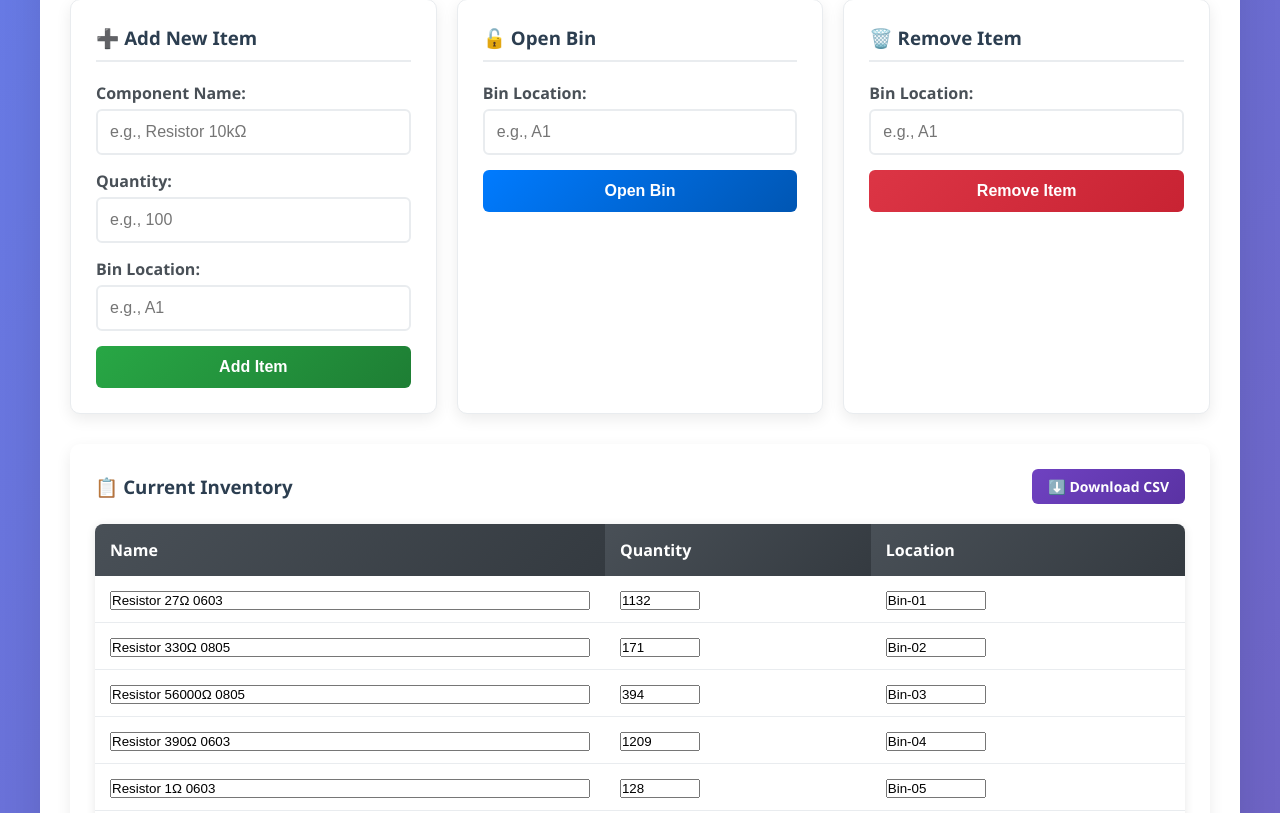
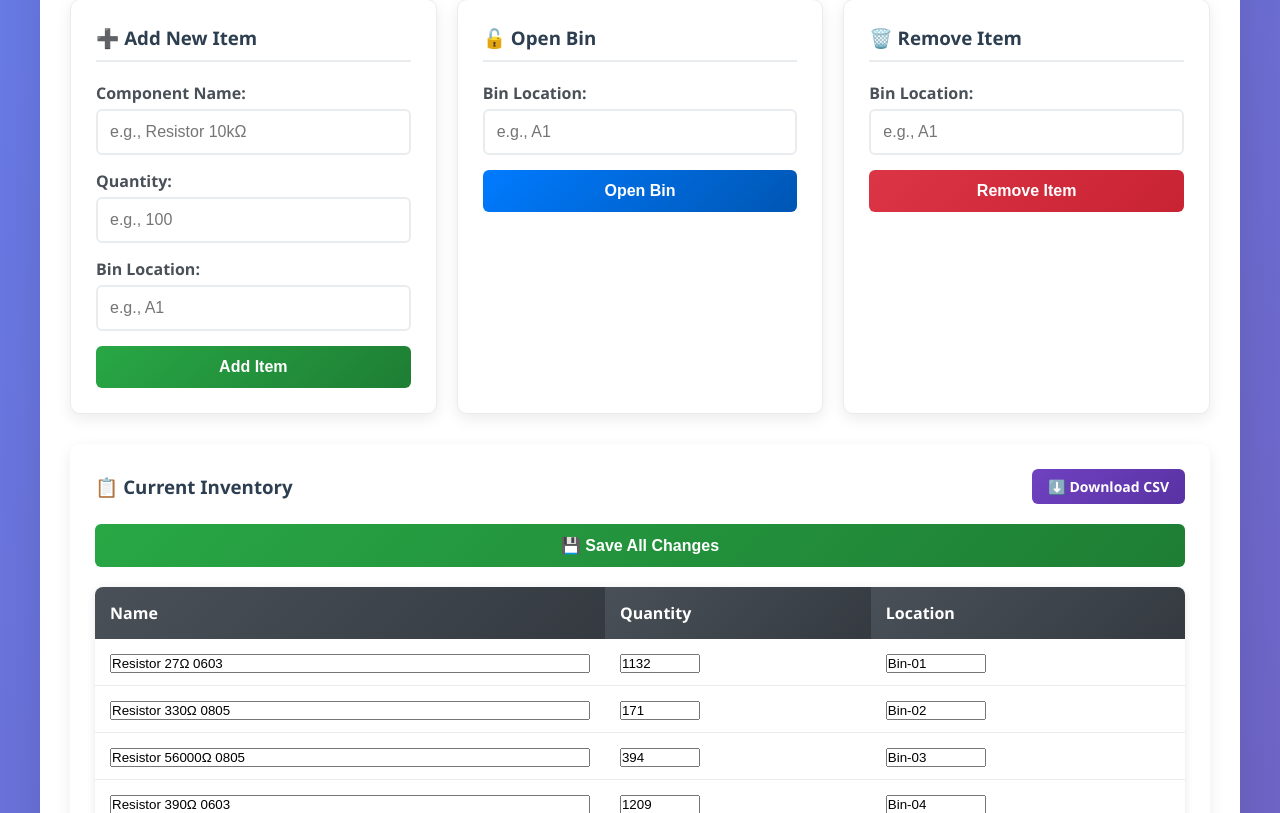
Before and after one commit to elilechien/MiniBenchIMS, a Flask app: page / in a window 1280 px wide. Shown: the part 393-1206 px from the top of the page. Run offline with Flask 3, Linux system fonts and the light colour scheme.

Commit message:
Editable online table

```diff
--- a/templates/index.html
+++ b/templates/index.html
@@ -398,6 +398,9 @@
                     📋 Current Inventory
                     <a href="/download" download class="download-btn">⬇️ Download CSV</a>
                 </h3>
+                <div style="text-align: center; margin-bottom: 20px;">
+                    <button class="btn btn-success" onclick="saveAllChanges()">💾 Save All Changes</button>
+                </div>
                 <table class="table" id="inventory-table">
                     <thead>
                         <tr>
@@ -416,9 +419,6 @@
                         {% endfor %}
                     </tbody>
                 </table>
-                <div style="text-align: center; margin-top: 20px;">
-                    <button class="btn btn-success" onclick="saveAllChanges()">💾 Save All Changes</button>
-                </div>
             </div>
         </div>
     </div>
```
